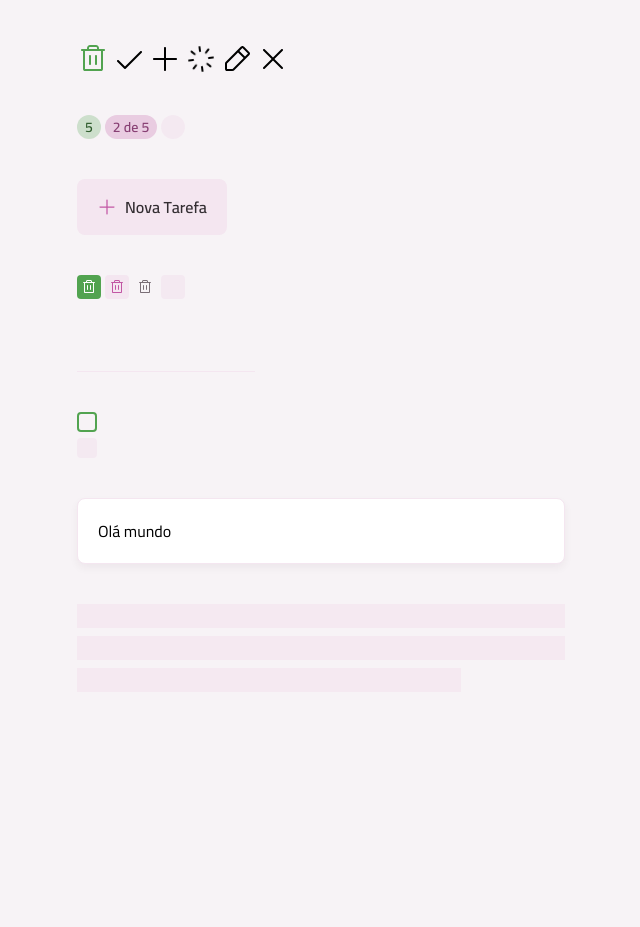
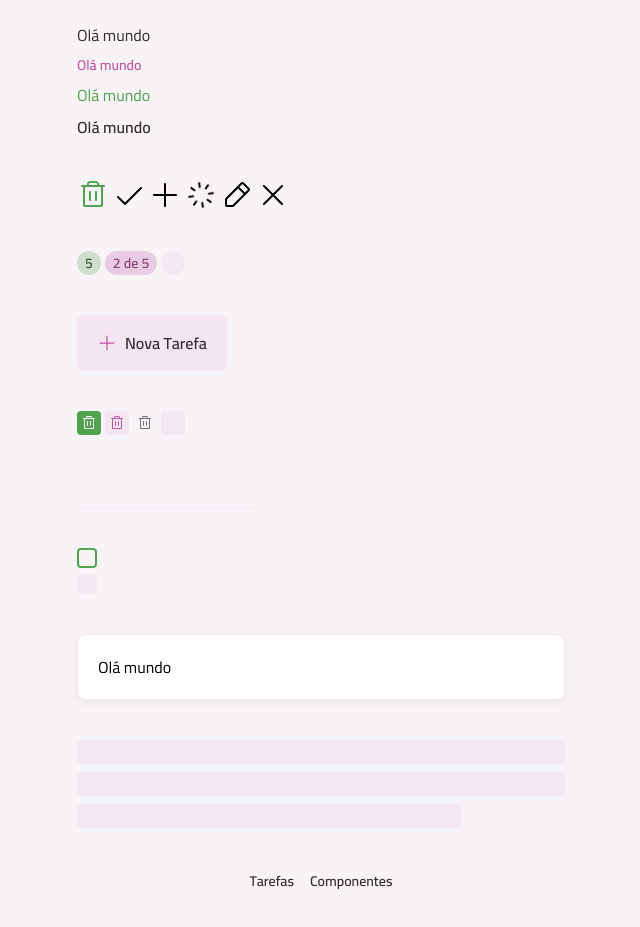
Before and after one commit to guilchaves/rocketseat-react, a React (Vite) app in the folder 2-todo/: page /componentes in a window 1280 px wide. Shown: the part 113-1040 px from the top of the page, without its empty margins (319-959 px from the left). Before the commit the page ends 805 px from the top, so only its background shows below. Built offline with nearby package versions, Linux system fonts and the light colour scheme.

Commit message:
chore(todo): adiciona react router

```diff
--- a/2-todo/package.json
+++ b/2-todo/package.json
@@ -14,6 +14,7 @@
     "class-variance-authority": "^0.7.1",
     "react": "^19.2.0",
     "react-dom": "^19.2.0",
+    "react-router": "^7.9.6",
     "tailwindcss": "^4.1.17"
   },
   "devDependencies": {
--- a/2-todo/src/App.tsx
+++ b/2-todo/src/App.tsx
@@ -1,82 +1,18 @@
-import CheckIcon from "./assets/icons/check.svg?react";
-import PencilIcon from "./assets/icons/pencil.svg?react";
-import PlusIcon from "./assets/icons/plus.svg?react";
-import SpinnerIcon from "./assets/icons/spinner.svg?react";
-import TrashIcon from "./assets/icons/trash.svg?react";
-import XIcon from "./assets/icons/x.svg?react";
-import Badge from "./components/Badge";
-import Button from "./components/Button";
-import ButtonIcon from "./components/ButtonIcon";
-import Card from "./components/Card";
-import Container from "./components/Container";
-import Icon from "./components/Icon";
-import InputCheckbox from "./components/InputCheckbox";
-import InputText from "./components/InputText";
-import Skeleton from "./components/Skeleton";
-import Text from "./components/Text";
+import { BrowserRouter, Route, Routes } from "react-router";
+import ComponentsPage from "./pages/Components";
+import HomePage from "./pages/Home";
+import MainLayout from "./pages/layout";
 
 function App() {
   return (
-    <Container>
-      {" "}
-      <div className="grid gap-10">
-        <div className="flex flex-col gap-2">
-          <Text>Olá mundo</Text>
-          <Text variant="body-sm-bold" className="text-pink-base">
-            Olá mundo
-          </Text>
-          <Text variant="body-md" className="text-green-base">
-            Olá mundo
-          </Text>
-          <Text variant="body-md-bold">Olá mundo</Text>
-        </div>
-
-        <div className="flex gap-1">
-          <Icon svg={TrashIcon} className="fill-green-base" />
-          <Icon svg={CheckIcon} />
-          <Icon svg={PlusIcon} />
-          <Icon svg={SpinnerIcon} animate />
-          <Icon svg={PencilIcon} />
-          <Icon svg={XIcon} />
-        </div>
-
-        <div className="flex gap-1">
-          <Badge variant="primary">5</Badge>
-          <Badge variant="secondary">2 de 5</Badge>
-          <Badge loading>5</Badge>
-        </div>
-
-        <div>
-          <Button icon={PlusIcon}>Nova Tarefa</Button>
-        </div>
-
-        <div className="flex gap-1">
-          <ButtonIcon icon={TrashIcon} />
-          <ButtonIcon icon={TrashIcon} variant="secondary" />
-          <ButtonIcon icon={TrashIcon} variant="tertiary" />
-          <ButtonIcon icon={TrashIcon} loading />
-        </div>
-
-        <div>
-          <InputText />
-        </div>
-
-        <div>
-          <InputCheckbox />
-          <InputCheckbox loading/>
-        </div>
-
-        <div>
-          <Card size="md"> Olá mundo </Card>
-        </div>
-
-        <div className="space-y-2">
-          <Skeleton className="h-6"/>
-          <Skeleton className="h-6"/>
-          <Skeleton className="h-6 w-96" />
-        </div>
-      </div>
-    </Container>
+    <BrowserRouter>
+      <Routes>
+        <Route element={<MainLayout />}>
+          <Route index element={<HomePage />} />
+          <Route path="/componentes" element={<ComponentsPage />} />
+        </Route>
+      </Routes>
+    </BrowserRouter>
   );
 }
 
--- /dev/null
+++ b/2-todo/src/pages/Components/index.tsx
@@ -0,0 +1,82 @@
+import CheckIcon from "../../assets/icons/check.svg?react";
+import PencilIcon from "../../assets/icons/pencil.svg?react";
+import PlusIcon from "../../assets/icons/plus.svg?react";
+import SpinnerIcon from "../../assets/icons/spinner.svg?react";
+import TrashIcon from "../../assets/icons/trash.svg?react";
+import XIcon from "../../assets/icons/x.svg?react";
+import Badge from "../../components/Badge";
+import Button from "../../components/Button";
+import ButtonIcon from "../../components/ButtonIcon";
+import Card from "../../components/Card";
+import Container from "../../components/Container";
+import Icon from "../../components/Icon";
+import InputCheckbox from "../../components/InputCheckbox";
+import InputText from "../../components/InputText";
+import Skeleton from "../../components/Skeleton";
+import Text from "../../components/Text";
+
+function ComponentsPage() {
+  return (
+    <Container>
+      <div className="grid gap-10">
+        <div className="flex flex-col gap-2">
+          <Text>Olá mundo</Text>
+          <Text variant="body-sm-bold" className="text-pink-base">
+            Olá mundo
+          </Text>
+          <Text variant="body-md" className="text-green-base">
+            Olá mundo
+          </Text>
+          <Text variant="body-md-bold">Olá mundo</Text>
+        </div>
+
+        <div className="flex gap-1">
+          <Icon svg={TrashIcon} className="fill-green-base" />
+          <Icon svg={CheckIcon} />
+          <Icon svg={PlusIcon} />
+          <Icon svg={SpinnerIcon} animate />
+          <Icon svg={PencilIcon} />
+          <Icon svg={XIcon} />
+        </div>
+
+        <div className="flex gap-1">
+          <Badge variant="primary">5</Badge>
+          <Badge variant="secondary">2 de 5</Badge>
+          <Badge loading>5</Badge>
+        </div>
+
+        <div>
+          <Button icon={PlusIcon}>Nova Tarefa</Button>
+        </div>
+
+        <div className="flex gap-1">
+          <ButtonIcon icon={TrashIcon} />
+          <ButtonIcon icon={TrashIcon} variant="secondary" />
+          <ButtonIcon icon={TrashIcon} variant="tertiary" />
+          <ButtonIcon icon={TrashIcon} loading />
+        </div>
+
+        <div>
+          <InputText />
+        </div>
+
+        <div>
+          <InputCheckbox />
+          <InputCheckbox loading />
+        </div>
+
+        <div>
+          <Card size="md"> Olá mundo </Card>
+        </div>
+
+        <div className="space-y-2">
+          <Skeleton className="h-6" />
+          <Skeleton className="h-6" />
+          <Skeleton className="h-6 w-96" />
+        </div>
+      </div>
+    </Container>
+  );
+}
+
+export default ComponentsPage;
--- /dev/null
+++ b/2-todo/src/pages/Home/index.tsx
@@ -0,0 +1,7 @@
+import Container from "../../components/Container";
+
+function HomePage() {
+  return <Container>PAGINA HOME</Container>;
+}
+
+export default HomePage;
--- /dev/null
+++ b/2-todo/src/pages/layout.tsx
@@ -0,0 +1,30 @@
+import { NavLink, Outlet } from "react-router";
+import Container from "../components/Container";
+import Text from "../components/Text";
+
+function MainLayout() {
+  return (
+    <>
+      <Container as="header" className="mt-3 md:mt-20">HEADER</Container>
+      <main className="mt-4 md:mt-8">
+        <Outlet />
+      </main>
+      <footer className="my-5 md:my-10">
+        <nav className="flex items-center justify-center gap-4">
+          <NavLink to="/">
+            <Text variant="body-sm-bold" className="text-gray-300">
+              Tarefas
+            </Text>
+          </NavLink>
+          <NavLink to="/componentes">
+            <Text variant="body-sm-bold" className="text-gray-300">
+              Componentes
+            </Text>
+          </NavLink>
+        </nav>
+      </footer>
+    </>
+  );
+}
+
+export default MainLayout;
```
Also changed, not shown: 1 other file (tests, documents, lock files or other folders).
